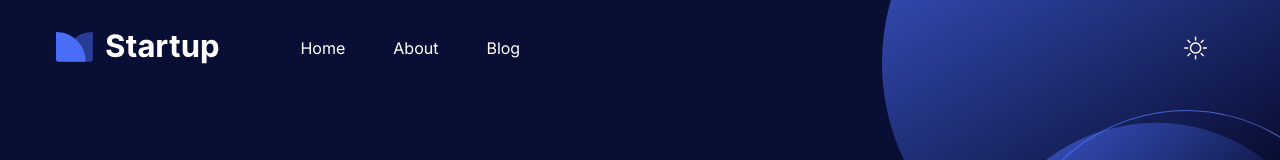
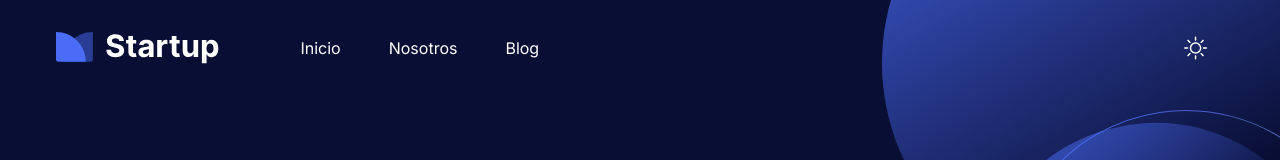
Before and after one commit to nova-peru/nova-peru.github.io, a Next.js app: page / in a window 1280 px wide. Shown: the top 160 px of the page. Built offline with nearby package versions, Linux system fonts and the light colour scheme.

Commit message:
edición_menú_nosotros_router

```diff
--- a/app/about/page.tsx
+++ b/app/nosotros/page.tsx
@@ -6,7 +6,7 @@ const AboutPage = () => {
   return (
     <>
       <Breadcrumb
-        pageName="About Page"
+        pageName="Nosotros"
         description="Lorem ipsum dolor sit amet, consectetur adipiscing elit. In varius eros eget sapien consectetur ultrices. Ut quis dapibus libero."
       />
       <AboutSectionOne />
--- a/app/page.tsx
+++ b/app/page.tsx
@@ -21,8 +21,8 @@ export default function Home() {
       <Features />
       <Video />
       {/* <Brands /> */}
-      <AboutSectionOne />
-      <AboutSectionTwo />
+      {/* <AboutSectionOne />
+      <AboutSectionTwo /> */}
       {/* <Testimonials /> */}
       {/* <Pricing /> */}
       <Blog />
--- a/components/Header/menuData.tsx
+++ b/components/Header/menuData.tsx
@@ -3,14 +3,14 @@ import { Menu } from "@/types/menu";
 const menuData: Menu[] = [
   {
     id: 1,
-    title: "Home",
+    title: "Inicio",
     path: "/",
     newTab: false,
   },
   {
     id: 2,
-    title: "About",
-    path: "/about",
+    title: "Nosotros",
+    path: "/nosotros",
     newTab: false,
   },
   {
```
